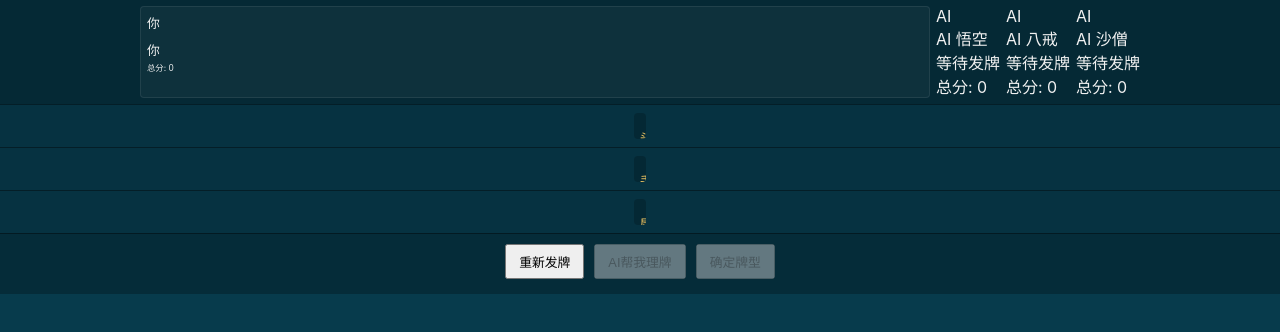
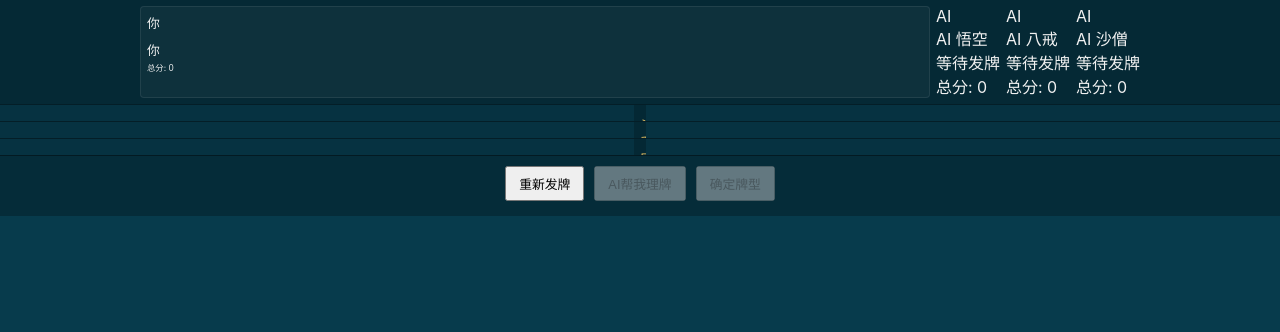
Before and after one commit to wen952555/sss, a React (Create React App) app in the folder frontend/: page / in a window 1280 px wide. Shown: the top 332 px of the page. Built offline with nearby package versions, Linux system fonts and the light colour scheme.

Commit message:
Update App.css

```diff
--- a/frontend/src/App.css
+++ b/frontend/src/App.css
@@ -2,12 +2,12 @@
 
 /* --- 全局与基础布局 --- */
 html, body {
-  height: 100%; /* 关键：确保 html 和 body 占满视口高度 */
+  height: 100%;
   margin: 0;
   padding: 0;
-  overflow: hidden; /* 防止任何滚动条出现 */
+  overflow: hidden;
   background-color: #073b4c;
-  font-family: -apple-system, BlinkMacSystemFont, 'Segoe UI', Roboto, ऑक्सीजन, Ubuntu, Cantarell, 'Fira Sans', 'Droid Sans', 'Helvetica Neue', sans-serif;
+  font-family: -apple-system, BlinkMacSystemFont, 'Segoe UI', Roboto, Oxygen, Ubuntu, Cantarell, 'Fira Sans', 'Droid Sans', 'Helvetica Neue', sans-serif;
   -webkit-font-smoothing: antialiased;
   -moz-osx-font-smoothing: grayscale;
   color: #f1f1f1;
@@ -18,45 +18,37 @@ html, body {
   box-sizing: inherit;
 }
 
-/* App 容器，撑满整个屏幕 */
+/* App 容器 */
 .app-container {
   display: flex;
   flex-direction: column;
   width: 100%;
-  height: 100%; /* 关键：占满 body 高度 */
-  overflow: hidden; /* 确保 app-container 本身不产生滚动条 */
+  height: 100%;
+  overflow: hidden;
 }
 
-/* 主游戏视图容器 (包含5个横幅)，也需要撑满 app-container */
+/* 主游戏视图容器 */
 .game-view-active {
   display: flex;
-  flex-direction: column; /* 五个横幅垂直排列 */
-  align-items: stretch;    /* 横幅默认拉伸以占满宽度 */
-  width: 100%;           /* 占满父容器宽度 */
-  height: 100%;          /* 关键：占满父容器高度 */
+  flex-direction: column;
+  width: 100%;
+  height: 100%;
   padding: 0;
-  /* gap: 2px; */ /* 横幅间的细微间隙，如果需要视觉分隔 */
-  /* background-color: #073b4c; */ /* 如果希望game-view有独立背景 */
 }
 
-/* 通用横幅区域样式 - 核心：宽度100%，高度通过flex分配 */
+/* 通用横幅区域样式 */
 .banner-section {
-  width: 100%;           /* 关键：严格占满父容器宽度 */
-  padding: 5px 10px;     /* 横幅自身的内边距，尽量小以节省空间 */
+  width: 100%;
+  padding: 5px 10px;
   background-color: rgba(0, 0, 0, 0.2);
   display: flex;
-  flex-direction: column; /* 内部内容默认垂直排列，除非子元素用flex row */
-  align-items: center; /* 横幅内部的内容块水平居中 */
-  /* border-bottom: 1px solid rgba(0, 0, 0, 0.4); */ /* 可选分隔线 */
-  overflow: hidden; /* 防止内容溢出横幅 */
+  flex-direction: column;
+  align-items: center;
 }
-/* .game-view-active > .banner-section:last-child { border-bottom: none; } */
 
-
-/* 横幅1: 玩家状态显示区 */
+/* 玩家状态显示区 */
 .player-status-banner-section {
-  flex-grow: 0;     /* 不拉伸 */
-  flex-shrink: 0;   /* 高度由内容决定，不压缩 */
+  flex: 0 0 auto;   /* 固定高度 */
   background-color: rgba(0,0,0,0.3);
   padding-top: 6px;
   padding-bottom: 6px;
@@ -64,15 +56,13 @@ html, body {
 .top-banner-container {
   display: flex;
   justify-content: space-around;
-  align-items: stretch;
   width: 100%;
-  max-width: 1000px; /* 内容区可以有一个最大宽度 */
+  max-width: 1000px;
   margin: 0 auto;
   gap: 6px;
   flex-wrap: wrap;
 }
 .player-banner-item { flex: 1 1 150px; min-width: 120px; padding: 6px; border-radius: 4px; border: 1px solid rgba(255, 255, 255, 0.08); background-color: rgba(255, 255, 255, 0.04); }
-/* ... (其余 TopBanner 内部元素样式，确保它们足够紧凑) ... */
 .player-avatar-banner { width: 24px; height: 24px; font-size: 0.8em; margin-bottom: 3px; }
 .player-name-banner { font-size: 0.8em; margin-bottom: 1px;}
 .player-status-banner { font-size: 0.6em; margin-bottom: 2px; }
@@ -80,42 +70,40 @@ html, body {
 .player-total-score-banner { font-size:0.75em; }
 .player-round-score-banner { font-size: 0.65em; }
 
-
-/* 横幅2,3,4: 牌道区域 */
+/* 牌道区域 - 关键修改部分 */
 .hand-lane-banner {
-  background-color: rgba(0,0,0,0.15); /* 给牌道横幅一个稍浅的背景 */
-  padding: 8px 10px; /* 牌道横幅的内边距 */
-  flex-grow: 1;     /* 关键：让每个牌道横幅平均分配剩余的垂直空间 */
+  background-color: rgba(0,0,0,0.15);
+  padding: 8px 10px;
+  flex: 1 1 0;          /* 关键：平均分配剩余空间 */
+  min-height: 0;        /* 关键：允许压缩 */
   display: flex;
   justify-content: center;
-  align-items: center; /* 让 hand-area 在垂直方向居中于分配到的空间 */
   overflow: hidden;
-  min-height: 0; /* 移除最小高度，完全由flex-grow决定 */
-  border-top: 1px solid rgba(0,0,0,0.4); /* 与上一个横幅的分割 */
+  border-top: 1px solid rgba(0,0,0,0.4);
 }
+
 .hand-area {
   background-color: rgba(0, 0, 0, 0.2);
   padding: 6px;
   border-radius: 4px;
   display: flex;
   flex-direction: row;
-  gap: 3px; /* 更小的卡牌间距 */
+  gap: 3px;
   position: relative;
   align-items: center;
   width: 100%;
-  max-width: 560px; /* 牌道内容区最大宽度 */
+  max-width: 560px;
   margin: 0 auto;
-  height: 100%; /* 关键：让 hand-area 填满其父 hand-lane-banner 的高度 */
-  overflow: hidden;
+  min-height: 100%;    /* 关键：确保填满父容器 */
 }
 .hand-info-internal { position: absolute; top: 3px; left: 6px; right: 6px; display: flex; justify-content: space-between; align-items: center; pointer-events: none; z-index: 1;}
-.hand-area-title-internal { color: #ffd166; font-weight: 500; font-size: 0.75em; /* 进一步缩小标题 */ }
-.hand-type-display-internal { font-size: 0.7em; padding: 1px 4px; /* ... */ }
+.hand-area-title-internal { color: #ffd166; font-weight: 500; font-size: 0.75em; }
+.hand-type-display-internal { font-size: 0.7em; padding: 1px 4px; }
 
 .hand-area.allow-wrapping {
   flex-wrap: wrap;
   justify-content: center;
-  padding-top: 20px; /* 为文字留空间 */
+  padding-top: 20px;
   align-items: flex-start;
   overflow-y: auto;
 }
@@ -123,23 +111,21 @@ html, body {
   flex-wrap: nowrap;
   justify-content: center;
   padding-top: 20px;
+  overflow-x: auto;  /* 水平滚动防止卡牌溢出 */
 }
 .card {
-  width: 36px;  /* 非常小的卡牌尺寸，以适应高度限制 */
-  height: 50px; /* 36 * 1.4 */
+  width: 36px;
+  height: 50px;
   border-radius: 2px;
   box-shadow: 1px 1px 2px rgba(0,0,0,0.25);
-  /* ... 其他样式保持不变 ... */
+  flex-shrink: 0;    /* 防止卡牌被压缩 */
 }
-/* ... (Card hover, active, dragging 样式保持不变) ... */
 
-
-/* 横幅5: 控制按钮区 */
+/* 控制按钮区 */
 .controls-banner-section {
-  padding: 10px; /* 按钮区的上下padding */
+  padding: 10px;
   background-color: rgba(0,0,0,0.25);
-  flex-grow: 0;     /* 不参与剩余空间分配 */
-  flex-shrink: 0;   /* 高度由内容和padding决定 */
+  flex: 0 0 auto;    /* 固定高度 */
   border-top: 1px solid rgba(0,0,0,0.4);
   display: flex;
   flex-direction: column;
@@ -147,52 +133,51 @@ html, body {
   align-items: center;
   gap: 8px;
 }
-.controls { display: flex; justify-content: center; gap: 10px; width: 100%; max-width: 380px; flex-wrap: wrap; padding-top: 0; margin-bottom: 5px; }
-.game-button { font-size: 0.8em; padding: 6px 12px; /* 按钮更小 */ }
-.game-button.compare-all-button { margin-top: 0; width: auto; max-width: 220px; font-size: 0.9em; padding: 7px 18px; }
+.controls { display: flex; justify-content: center; gap: 10px; width: 100%; max-width: 380px; flex-wrap: wrap; margin-bottom: 5px; }
+.game-button { font-size: 0.8em; padding: 6px 12px; }
+.game-button.compare-all-button { width: auto; max-width: 220px; font-size: 0.9em; padding: 7px 18px; }
 
-
-/* --- 比牌视图容器 (全屏自适应) --- */
+/* 比牌视图容器 */
 .comparison-view-container {
   position: fixed; top: 0; left: 0; width: 100%; height: 100%;
   background-color: #073b4c;
   display: flex; align-items: center; justify-content: center;
-  padding: 10px; /* 减小padding */
+  padding: 10px;
   z-index: 1000;
   overflow-y: auto;
 }
 .comparison-modal-content {
   background-color: rgba(0, 0, 0, 0.45);
-  padding: 15px; /* 减小padding */
+  padding: 15px;
   border-radius: 10px;
   box-shadow: 0 8px 25px rgba(0, 0, 0, 0.5);
   position: relative;
   width: 100%;
-  max-width: 95%; /* 模态框更宽以适应屏幕 */
-  display: flex; flex-direction: column; gap: 10px; /* 减小gap */
+  max-width: 95%;
+  display: flex; flex-direction: column; gap: 10px;
 }
 .comparison-modal-content h2 { font-size: 1.4em; margin-bottom: 15px; }
 .comparison-grid { display: grid; grid-template-columns: repeat(auto-fit, minmax(220px, 1fr)); gap: 10px; }
-.comparison-cell { padding: 8px; min-height: 160px; /* 根据卡牌大小调整 */ }
+.comparison-cell { padding: 8px; min-height: 160px; }
 .comparison-cell h4 { font-size: 0.9em; margin-bottom: 8px; padding-bottom: 4px; }
 .comparison-hand-row strong { font-size: 0.75em; margin-bottom: 2px; }
-.mini-cards { min-height: 36px; /* (卡牌高30 + padding) */ gap: 2px;}
-.comparison-cell .static-card { width: 22px; height: 30px; /* 比牌界面卡牌非常小 */ }
-/* ... (其余比牌模态框相关样式保持不变) ... */
+.mini-cards { min-height: 36px; gap: 2px;}
+.comparison-cell .static-card { width: 22px; height: 30px; }
 
-
-/* --- 响应式调整 --- */
-/* 由于整体是flex-grow和百分比宽度，很多之前的媒体查询可能不再需要或需要简化 */
-/* 主要关注在极小屏幕下字体和间距的微调 */
+/* 响应式调整 */
 @media (max-width: 600px) {
-    .player-banner-item { flex-basis: calc(50% - 4px); min-width: 100px; } /* 一行两个 */
+    .player-banner-item { flex-basis: calc(50% - 4px); min-width: 100px; }
     .card { width: 32px; height: 45px; }
     .hand-area { min-height: 60px; gap: 2px; }
-    .hand-area.allow-wrapping { padding-top: 20px; min-height: 100px; }
-    .hand-area:not(.allow-wrapping) { padding-top: 20px; }
+    .hand-area.allow-wrapping { min-height: 100px; }
     .hand-area-title-internal { font-size: 0.7em; }
-    .hand-type-display-internal { font-size: 0.65em; padding: 1px 3px;}
+    .hand-type-display-internal { font-size: 0.65em; }
     .controls { gap: 8px; }
     .game-button { font-size: 0.75em; padding: 5px 10px; }
     .game-button.compare-all-button { font-size: 0.85em; padding: 6px 15px; }
+
+    /* 小屏幕下牌道区域最小高度调整 */
+    .hand-lane-banner {
+      min-height: 60px;
+    }
 }
```
